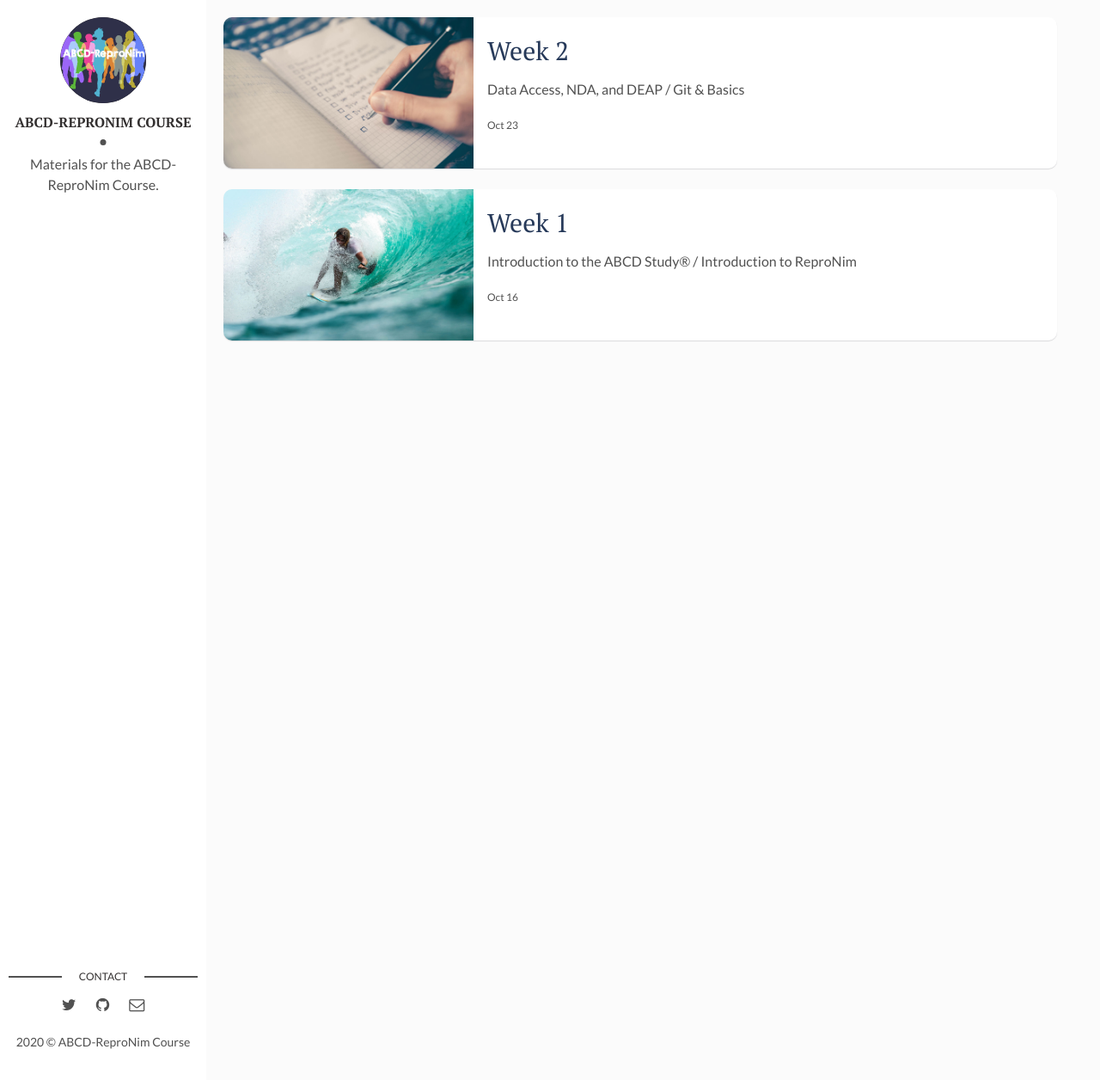
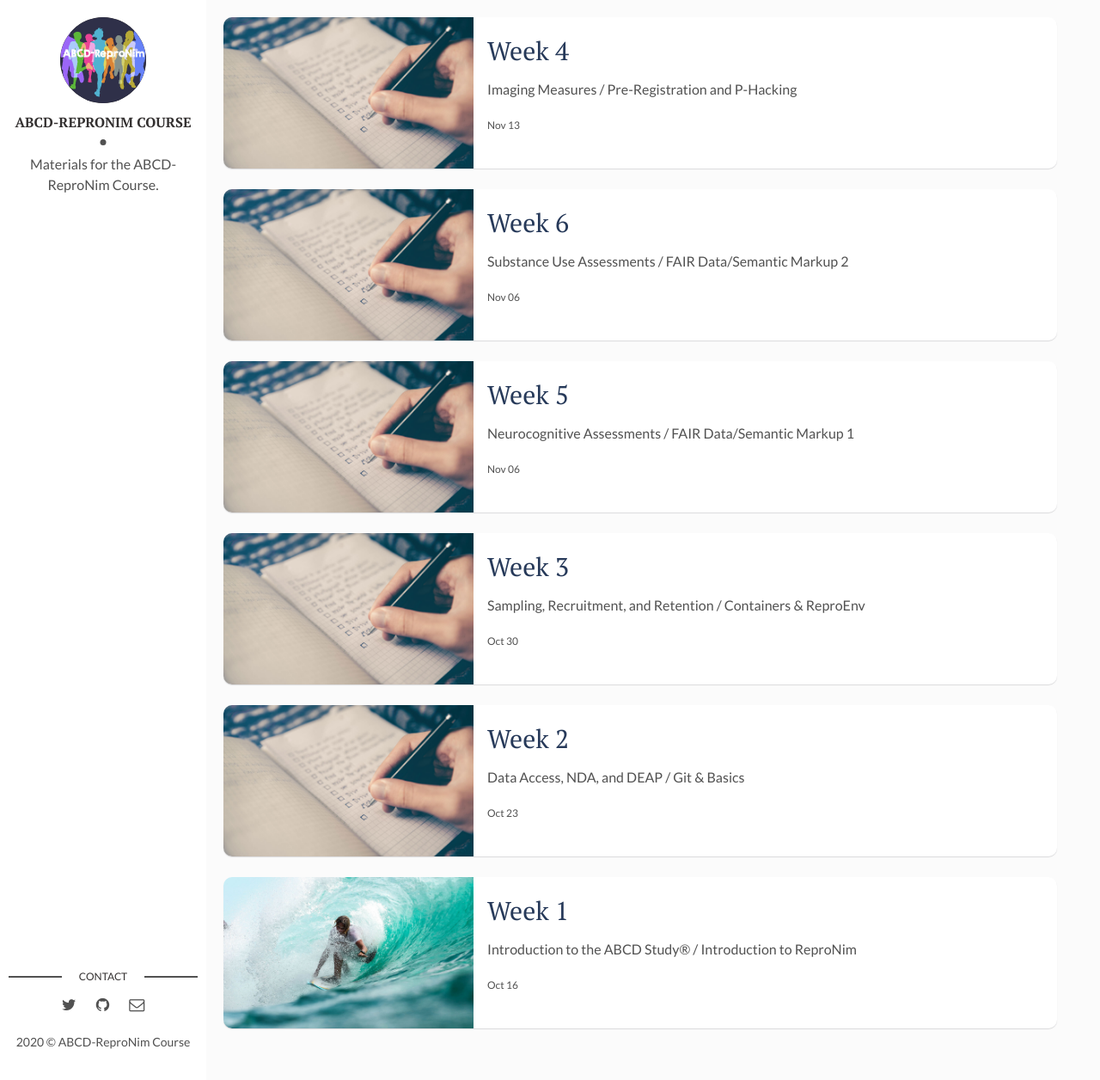
Before and after one commit to ABCD-ReproNim/materials, a Jekyll site: the page built from index.html, in a window 1280 px wide and 1256 px high. Shown: the whole window at 86% size. Built offline with Jekyll 4.4.1, drawn with Linux system fonts in a browser that asks for light colours; the list of posts is cut into pages by our own code.

Commit message:
Spread things out more.

```diff
--- /dev/null
+++ b/_posts/2020-10-30-week-3.md
@@ -0,0 +1,24 @@
+---
+layout: post
+title: Week 3
+date: 2019-10-30 12:00:00
+description: Week 3 course materials # Add post description (optional)
+img: software.jpg # Add image post (optional)
+
+abcd_title: Sampling, Recruitment, and Retention
+abcd_video:
+abcd_slides:
+abcd_exercises:
+abcd_reading_links:
+abcd_reading_names:
+
+repronim_title: Containers & ReproEnv
+repronim_video:
+repronim_slides:
+repronim_exercises:
+repronim_reading_links:
+repronim_reading_names:
+
+livestream:
+qa_doc:
+---
--- /dev/null
+++ b/_posts/2020-11-06-week-4.md
@@ -0,0 +1,24 @@
+---
+layout: post
+title: Week 4
+date: 2019-11-13 12:00:00
+description: Week 4 course materials # Add post description (optional)
+img: software.jpg # Add image post (optional)
+
+abcd_title: Imaging Measures
+abcd_video:
+abcd_slides:
+abcd_exercises:
+abcd_reading_links:
+abcd_reading_names:
+
+repronim_title: Pre-Registration and P-Hacking
+repronim_video:
+repronim_slides:
+repronim_exercises:
+repronim_reading_links:
+repronim_reading_names:
+
+livestream:
+qa_doc:
+---
--- /dev/null
+++ b/_posts/2020-11-13-week-5.md
@@ -0,0 +1,24 @@
+---
+layout: post
+title: Week 5
+date: 2019-11-06 12:00:00
+description: Week 5 course materials # Add post description (optional)
+img: software.jpg # Add image post (optional)
+
+abcd_title: Neurocognitive Assessments
+abcd_video:
+abcd_slides:
+abcd_exercises:
+abcd_reading_links:
+abcd_reading_names:
+
+repronim_title: FAIR Data/Semantic Markup 1
+repronim_video:
+repronim_slides:
+repronim_exercises:
+repronim_reading_links:
+repronim_reading_names:
+
+livestream:
+qa_doc:
+---
--- /dev/null
+++ b/_posts/2020-11-20-week-6.md
@@ -0,0 +1,24 @@
+---
+layout: post
+title: Week 6
+date: 2019-11-06 12:00:00
+description: Week 6 course materials # Add post description (optional)
+img: software.jpg # Add image post (optional)
+
+abcd_title: Substance Use Assessments
+abcd_video:
+abcd_slides:
+abcd_exercises:
+abcd_reading_links:
+abcd_reading_names:
+
+repronim_title: FAIR Data/Semantic Markup 2
+repronim_video:
+repronim_slides:
+repronim_exercises:
+repronim_reading_links:
+repronim_reading_names:
+
+livestream:
+qa_doc:
+---
--- a/assets/css/main.css
+++ b/assets/css/main.css
@@ -1513,3 +1513,19 @@
     text-decoration: none;
     border-bottom: thin solid;
 }
+
+.hugespacer {
+	height: 50px;
+}
+
+.bigspacer {
+	height: 20px;
+}
+
+.spacer {
+	height: 10px;
+}
+
+.smallspacer {
+	height: 5px;
+}
```
Also changed, not shown: _layouts/post.html (+15 -11 lines).
